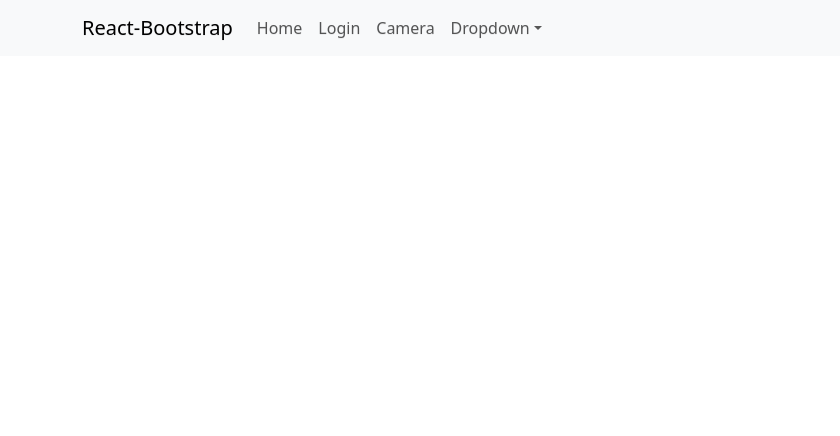
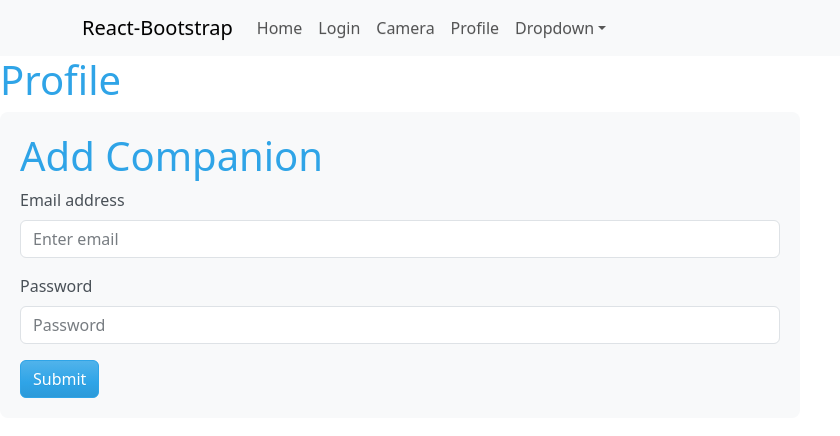
Before and after one commit to johnmartinroque/InsideOut, a React (Create React App) app in the folder main/: page /profile in a window 1280 px wide. Shown: the top 436 px of the page, without its empty margins (0-840 px from the left). Built offline with nearby package versions, Linux system fonts and the light colour scheme; no server answers.

Commit message:
profile component

```diff
--- a/main/src/App.js
+++ b/main/src/App.js
@@ -6,6 +6,7 @@ import Data from "./screens/Data";
 import Header from "./components/Header";
 import Login from "./screens/Login";
 import VideoFeed from "./screens/VideoFeed";
+import Profile from "./screens/Profile";
 
 function App() {
   return (
@@ -17,6 +18,7 @@ function App() {
           <Route path="/data" element={<Data />} />
           <Route path="/login" element={<Login />} />
           <Route path="/camera" element={<VideoFeed />} />
+          <Route path="/profile" element={<Profile />} />
         </Routes>
       </Router>
     </div>
--- a/main/src/components/Header.jsx
+++ b/main/src/components/Header.jsx
@@ -20,6 +20,9 @@ function Header() {
             <Nav.Link as={Link} to="/camera">
               Camera
             </Nav.Link>
+            <Nav.Link as={Link} to="/profile">
+              Profile
+            </Nav.Link>
             <NavDropdown title="Dropdown" id="basic-nav-dropdown">
               <NavDropdown.Item href="#action/3.1">Action</NavDropdown.Item>
               <NavDropdown.Item href="#action/3.2">
--- a/main/src/screens/Home.jsx
+++ b/main/src/screens/Home.jsx
@@ -1,7 +1,7 @@
 import React from "react";
 import { Col, Container, Row } from "react-bootstrap";
 import RealTime from "../components/RealTime";
-import AddCompanion from "../components/AddCompanion";
+
 import ESP32Status from "../components/ESP32Status";
 
 function Home() {
@@ -12,7 +12,7 @@ function Home() {
           <Col className="text-center">
             <h1>Inside Out</h1>
             <RealTime />
-            <AddCompanion />
+
             <ESP32Status />
           </Col>
         </Row>
--- /dev/null
+++ b/main/src/screens/Profile.jsx
@@ -0,0 +1,15 @@
+import React from "react";
+import AddCompanion from "../components/AddCompanion";
+
+function Profile() {
+  return (
+    <div>
+      <div>
+        <h1>Profile</h1>
+      </div>
+      <AddCompanion />
+    </div>
+  );
+}
+
+export default Profile;
```
